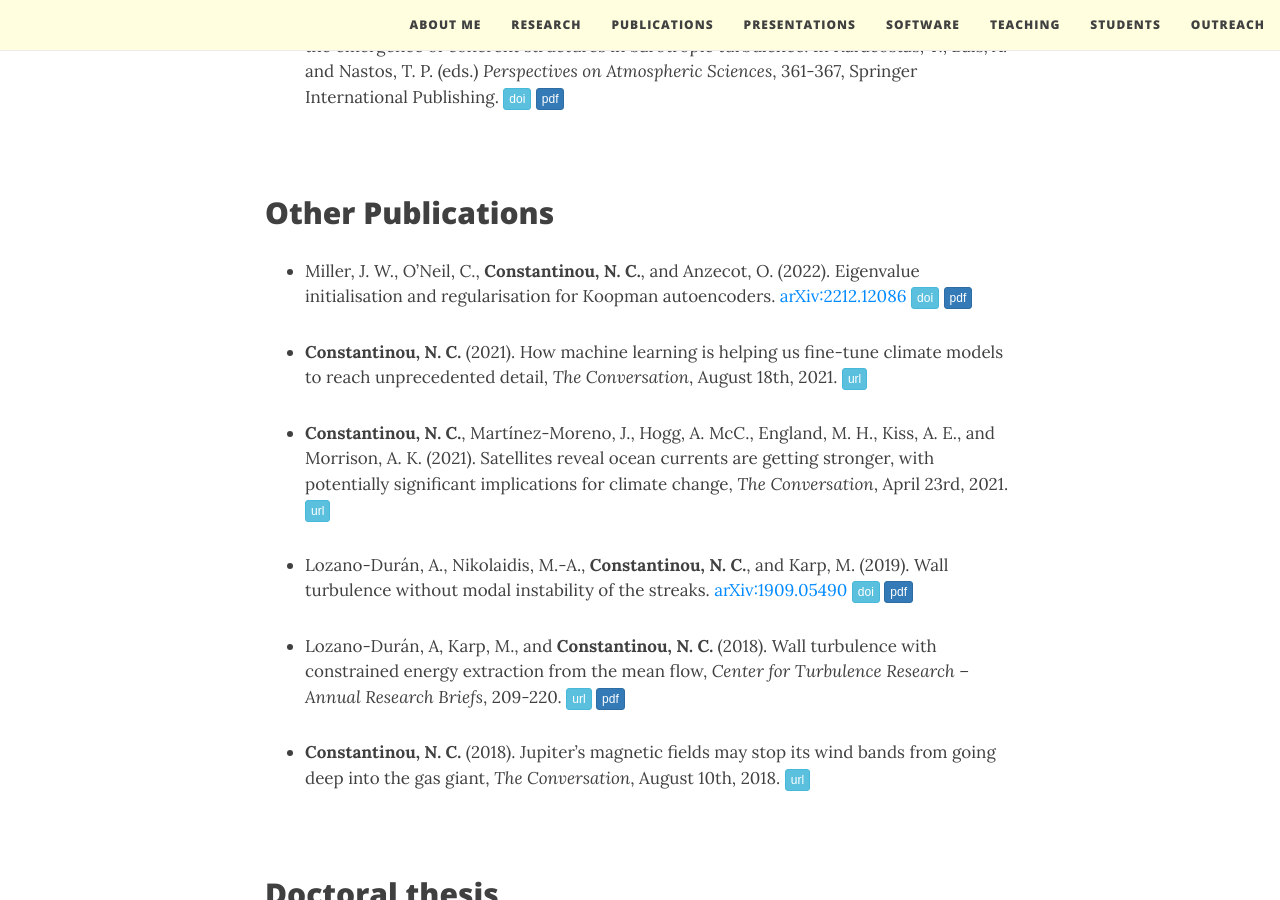
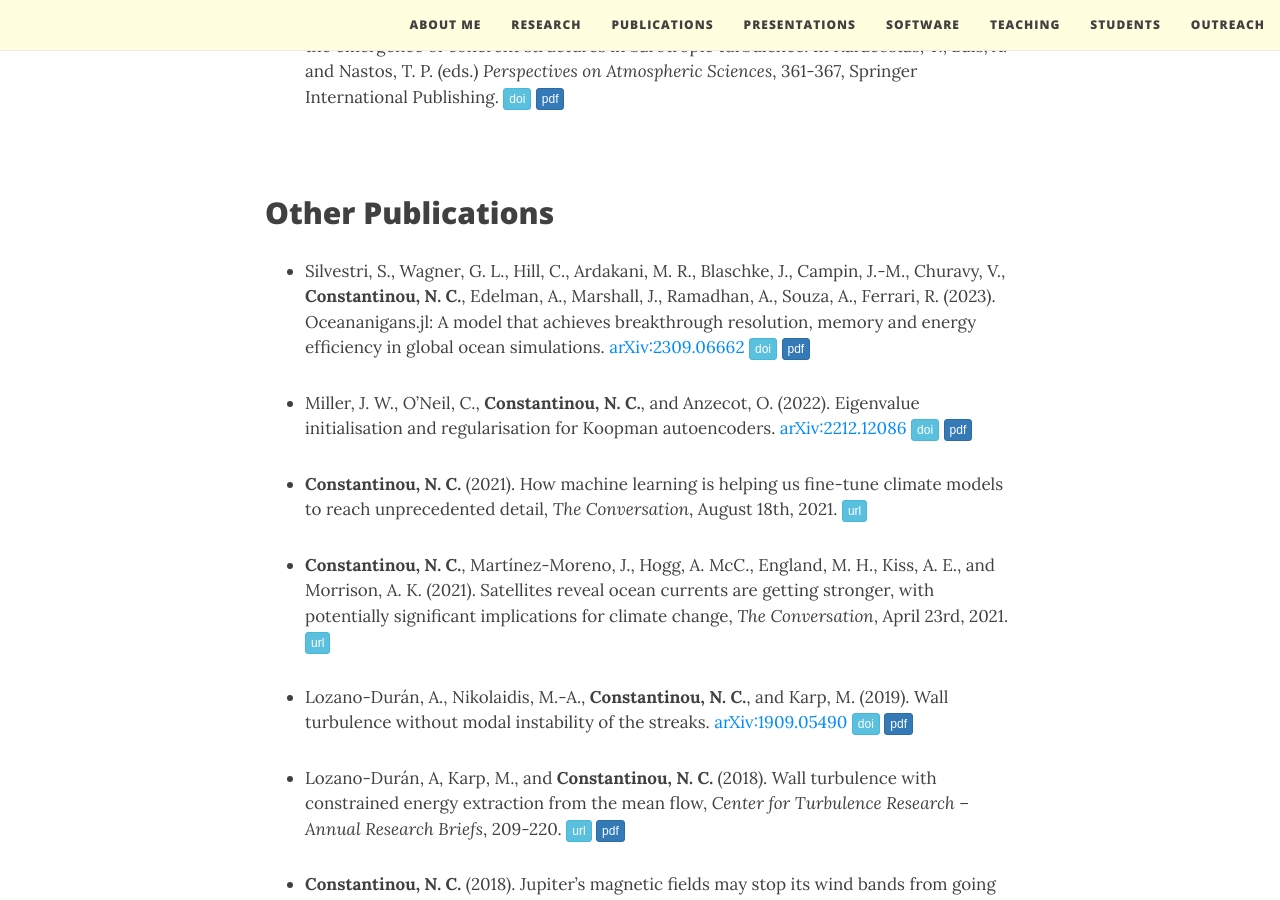
Before and after one commit to navidcy/navidcy.github.io, a Jekyll site: the page built from publications.md, in a window 1280 px wide and 900 px high, scrolled down 3942 px. Built offline with Jekyll 4.4.1, drawn with Linux system fonts in a browser that asks for light colours; nearby versions of some CDN libraries; comment, search, counter and statistics services are not loaded.

Commit message:
add Oceananigans.jl scalings arxiv

```diff
--- a/publications.md
+++ b/publications.md
@@ -11,9 +11,6 @@ title: Publications
 
 <!--
 - Barnes, A., Hogg, A. McC., **Constantinou, N. C.**, and Shakespeare, C. (2023). Topographically generated internal waves as a response to surface wind forcing. _J. Phys. Oceanogr._ (submitted on Nov 2023; doi:[10.48550/arXiv.2306.13204](https://doi.org/10.48550/arXiv.2306.13204){:target="_blank"}) [<span class="btn btn-info btn-xs{{end}}" style="font-family:sans-serif;">doi</span>][oceananigans-scalings-doi]{:target="_blank"} [<span class="btn btn-primary btn-xs{{end}}" style="font-family:sans-serif;">pdf</span>][oceananigans-scalings]
-
-
-- Silvestri, S., Wagner, G. L., Hill, C., Ardakani, M. R., Blaschke, J., Campin, J.-M., Churavy, V., **Constantinou, N. C.**, Edelman, A., Marshall, J., Ramadhan, A., Souza, A., Ferrari, R. (2023). Oceananigans.jl: A model that achieves breakthrough resolution, memory and energy efficiency in global ocean simulations. [arXiv:2309.06662][]{:target="_blank"} [<span class="btn btn-info btn-xs{{end}}" style="font-family:sans-serif;">doi</span>][oceananigans-scalings-doi]{:target="_blank"} [<span class="btn btn-primary btn-xs{{end}}" style="font-family:sans-serif;">pdf</span>][oceananigans-scalings]
 
 
 - Silvestri, S., Wagner, G. L., Campin, J.-M., **Constantinou, N. C.**, Hill, C., Souza, A., and Ferrari, R. (2023). A WENO-based rotational-form momentum advection scheme for mesoscale ocean large-eddy simulations. _J. Adv. Model. Earth Sy._ (submitted on Oct 2023; doi:[10.48550/arXiv.2306.13204](https://doi.org/10.48550/arXiv.2306.13204){:target="_blank"}) [<span class="btn btn-success btn-xs{{end}}" style="font-family:sans-serif;">arXiv</span>][arXiv:2306.13204]{:target="_blank"} [<span class="btn btn-primary btn-xs{{end}}" style="font-family:sans-serif;">pdf</span>][catke-physics]
@@ -139,6 +136,9 @@ Selection of press coverage: [<span class="btn btn-default btn-xs{{end}}" style=
 <br>
 
 ## Other Publications
+
+- Silvestri, S., Wagner, G. L., Hill, C., Ardakani, M. R., Blaschke, J., Campin, J.-M., Churavy, V., **Constantinou, N. C.**, Edelman, A., Marshall, J., Ramadhan, A., Souza, A., Ferrari, R. (2023). Oceananigans.jl: A model that achieves breakthrough resolution, memory and energy efficiency in global ocean simulations. [arXiv:2309.06662][]{:target="_blank"} [<span class="btn btn-info btn-xs{{end}}" style="font-family:sans-serif;">doi</span>][oceananigans-scalings-doi]{:target="_blank"} [<span class="btn btn-primary btn-xs{{end}}" style="font-family:sans-serif;">pdf</span>][oceananigans-scalings]
+
 
 - Miller, J. W., O'Neil, C., **Constantinou, N. C.**, and Anzecot, O. (2022). Eigenvalue initialisation and regularisation for Koopman autoencoders. [arXiv:2212.12086][]{:target="_blank"} [<span class="btn btn-info btn-xs{{end}}" style="font-family:sans-serif;">doi</span>][eigeninit-eigenloss-doi]{:target="_blank"} [<span class="btn btn-primary btn-xs{{end}}" style="font-family:sans-serif;">pdf</span>][eigeninit-eigenloss]
 
```
